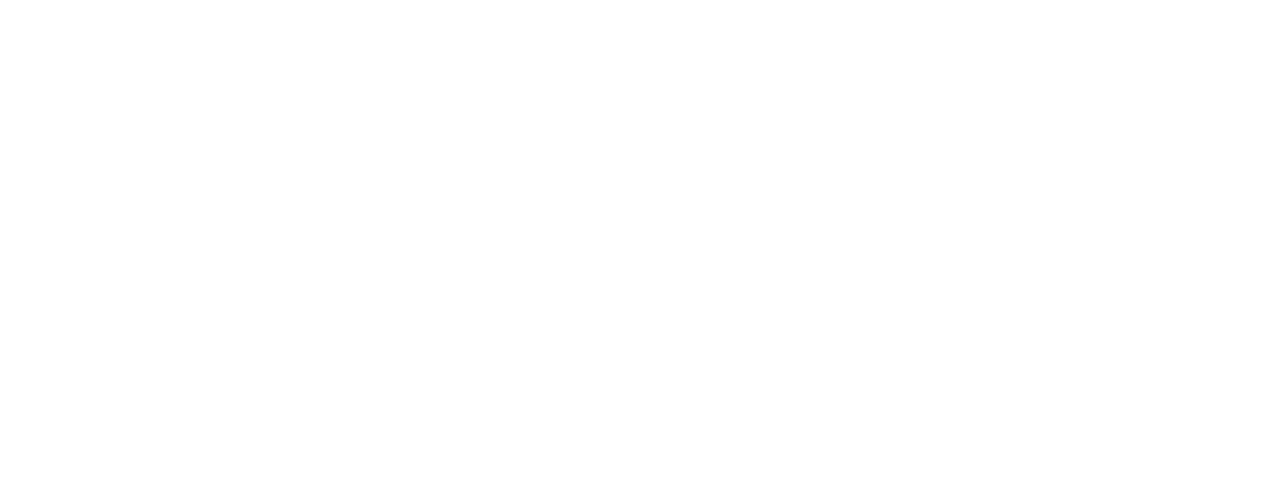
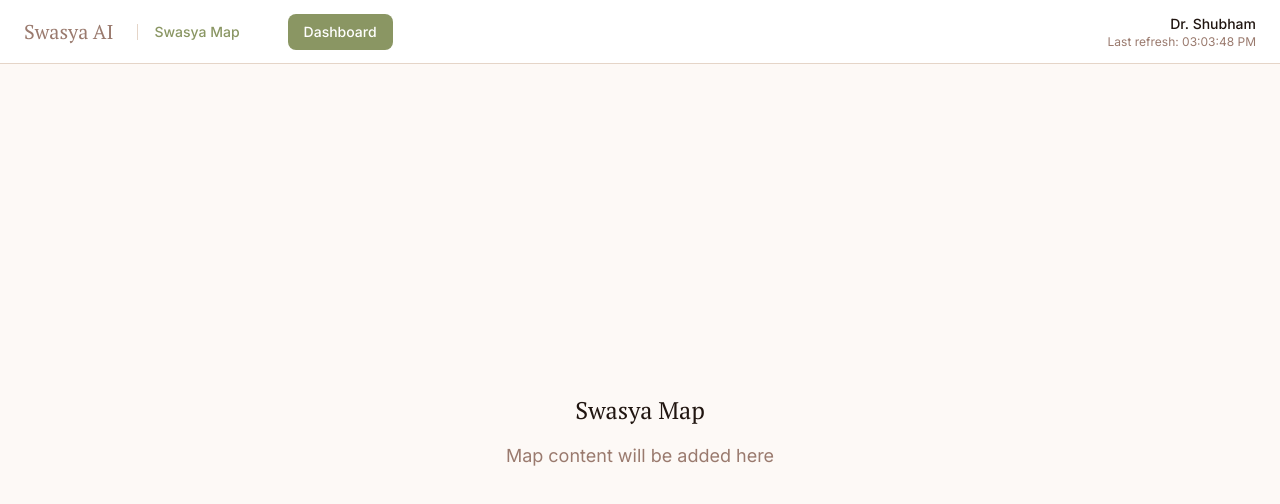
Before and after one commit to chahatkesh/swasya-ai, a React (Vite) app in the folder client/: page /swasya-map in a window 1280 px wide. Before the commit this address had no page. Shown: the top 504 px of the page. Built offline with nearby package versions, Linux system fonts and the light colour scheme; a web font is replaced by a local one.

Commit message:
feat: Add SwasyaMap component and integrate navigation in App

```diff
--- a/client/src/App.jsx
+++ b/client/src/App.jsx
@@ -3,6 +3,7 @@
 import Landing from './pages/Landing'
 import Dashboard from './pages/Dashboard'
 import Admin from './pages/Admin'
+import SwasyaMap from './pages/SwasyaMap'
 
 const App = () => {
   return (
@@ -11,6 +12,7 @@
         <Route path="/" element={<Landing />} />
         <Route path="/dashboard" element={<Dashboard />} />
         <Route path="/admin" element={<Admin />} />
+        <Route path="/swasya-map" element={<SwasyaMap />} />
       </Routes>
     </main>
   )
--- a/client/src/pages/Dashboard.jsx
+++ b/client/src/pages/Dashboard.jsx
@@ -5,7 +5,7 @@
 import LiveEncounter from '../components/dashboard/LiveEncounter'
 import PatientHistory from '../components/dashboard/PatientHistory'
 import { patientsAPI, queueAPI, notesAPI, statsAPI, transformers, polling } from '../utils/api'
-import { FiRefreshCw, FiMap, FiSettings, FiUsers, FiActivity, FiFileText, FiMenu } from 'react-icons/fi'
+import { FiUsers, FiActivity, FiFileText, FiMenu } from 'react-icons/fi'
 
 const Dashboard = () => {
   const navigate = useNavigate()
@@ -246,7 +246,7 @@
       >
         <div className="flex items-center gap-3 sm:gap-6">
           <h1
-            className="text-lg sm:text-xl font-medium"
+            className="text-lg sm:text-xl font-ptserif font-medium"
             style={{ color: colors.textSecondary }}
           >
             Swasya AI
--- /dev/null
+++ b/client/src/pages/SwasyaMap.jsx
@@ -0,0 +1,152 @@
+import React, { useState } from 'react';
+import { useNavigate } from 'react-router-dom';
+import { FiMenu } from 'react-icons/fi';
+import { colors } from '../utils/colors';
+
+const SwasyaMap = () => {
+  const navigate = useNavigate();
+  const [isMobileMenuOpen, setIsMobileMenuOpen] = useState(false);
+  const [lastRefresh] = useState(new Date());
+
+  const formatTime = (date) => {
+    return date.toLocaleTimeString('en-US', {
+      hour: '2-digit',
+      minute: '2-digit',
+      second: '2-digit',
+      hour12: true
+    });
+  };
+
+  const handleDashboardClick = () => {
+    navigate('/dashboard');
+  };
+
+  const toggleMobileMenu = () => {
+    setIsMobileMenuOpen(!isMobileMenuOpen);
+  };
+
+  return (
+    <div
+      className="h-screen flex flex-col"
+      style={{ backgroundColor: colors.background }}
+    >
+      <div
+        className="h-16 flex items-center justify-between px-4 sm:px-6 border-b"
+        style={{
+          backgroundColor: colors.surface,
+          borderColor: colors.border
+        }}
+      >
+        <div className="flex items-center gap-3 sm:gap-6">
+          <h1
+            className="text-lg sm:text-xl font-ptserif font-medium"
+            style={{ color: colors.textSecondary }}
+          >
+            Swasya AI
+          </h1>
+
+          {/* Desktop Dashboard Label & Navigation */}
+          <div className="hidden sm:flex items-center gap-4">
+            <div
+              className="h-4 w-px"
+              style={{ backgroundColor: colors.border }}
+            />
+            <span
+              className="text-sm font-medium"
+              style={{ color: colors.primary }}
+            >
+              Swasya Map
+            </span>
+          </div>
+
+          {/* Desktop Navigation Buttons */}
+          <div className="hidden lg:flex items-center gap-3 ml-6">
+            <button
+              onClick={handleDashboardClick}
+              className="flex items-center gap-2 px-4 py-2 rounded-lg text-sm font-medium transition-all duration-200 hover:opacity-80"
+              style={{
+                backgroundColor: colors.primary,
+                color: colors.surface
+              }}
+            >
+              Dashboard
+            </button>
+          </div>
+
+          {/* Mobile Menu Button */}
+          <button
+            onClick={toggleMobileMenu}
+            className="lg:hidden p-2 rounded-lg transition-colors"
+            style={{
+              backgroundColor: isMobileMenuOpen ? colors.primary20 : 'transparent',
+              color: colors.textPrimary
+            }}
+          >
+            <FiMenu size={20} />
+          </button>
+        </div>
+
+        <div className="flex items-center gap-2 sm:gap-4">
+          {/* Mobile Navigation Dropdown */}
+          {isMobileMenuOpen && (
+            <div
+              className="absolute top-16 left-0 right-0 lg:hidden border-b z-50"
+              style={{
+                backgroundColor: colors.surface,
+                borderColor: colors.border
+              }}
+            >
+              <div className="p-4 space-y-3">
+                <button
+                  onClick={handleDashboardClick}
+                  className="w-full flex items-center gap-2 px-4 py-2 rounded-lg text-sm font-medium transition-all duration-200"
+                  style={{
+                    backgroundColor: colors.primary,
+                    color: colors.surface
+                  }}
+                >
+                  Dashboard
+                </button>
+              </div>
+            </div>
+          )}
+
+          <div className="text-right">
+            <div
+              className="text-sm font-medium"
+              style={{ color: colors.textPrimary }}
+            >
+              Dr. Shubham
+            </div>
+            <div
+              className="text-xs hidden sm:block"
+              style={{ color: colors.textSecondary }}
+            >
+              Last refresh: {formatTime(lastRefresh)}
+            </div>
+          </div>
+        </div>
+      </div>
+
+      {/* Main Content */}
+      <div className="flex-1 flex items-center justify-center">
+        <div className="text-center">
+          <h2
+            className="text-2xl font-ptserif font-medium mb-4"
+            style={{ color: colors.textPrimary }}
+          >
+            Swasya Map
+          </h2>
+          <p
+            className="text-lg"
+            style={{ color: colors.textSecondary }}
+          >
+            Map content will be added here
+          </p>
+        </div>
+      </div>
+    </div>
+  );
+};
+
+export default SwasyaMap;
```
